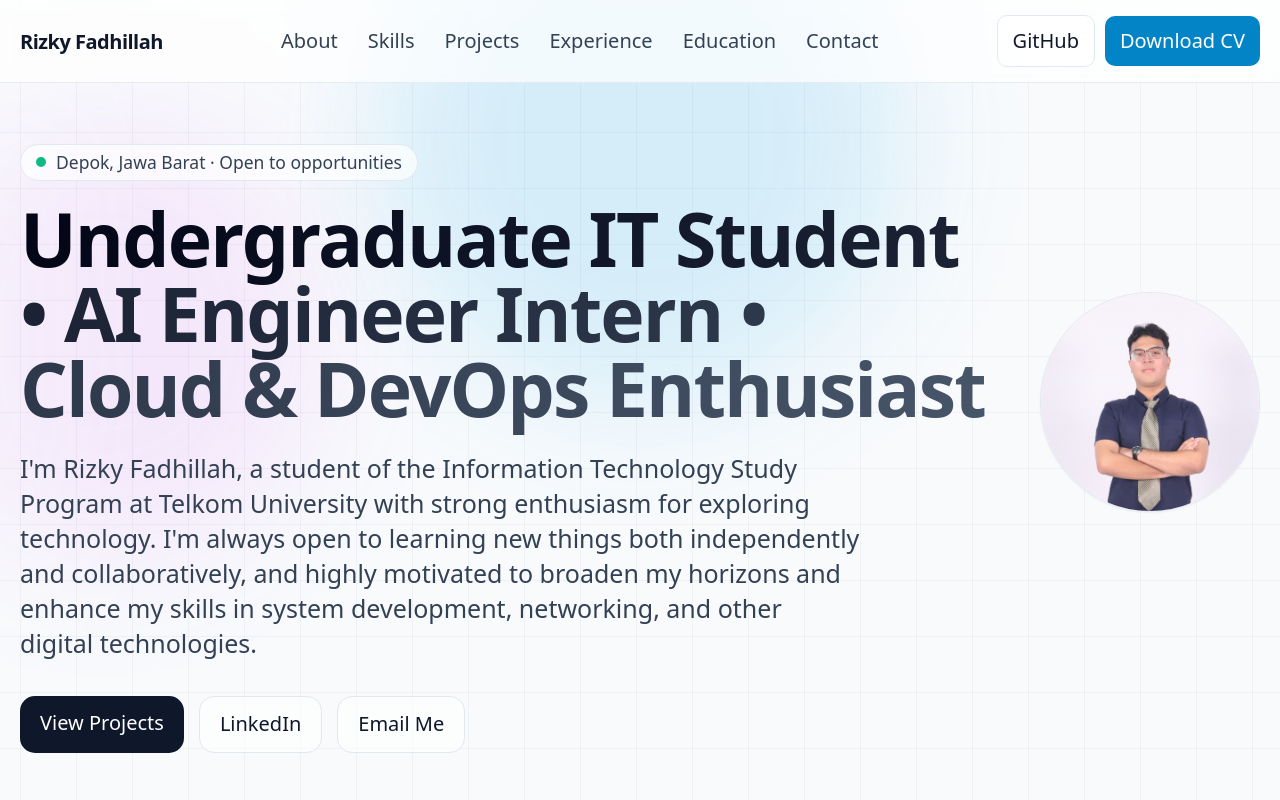
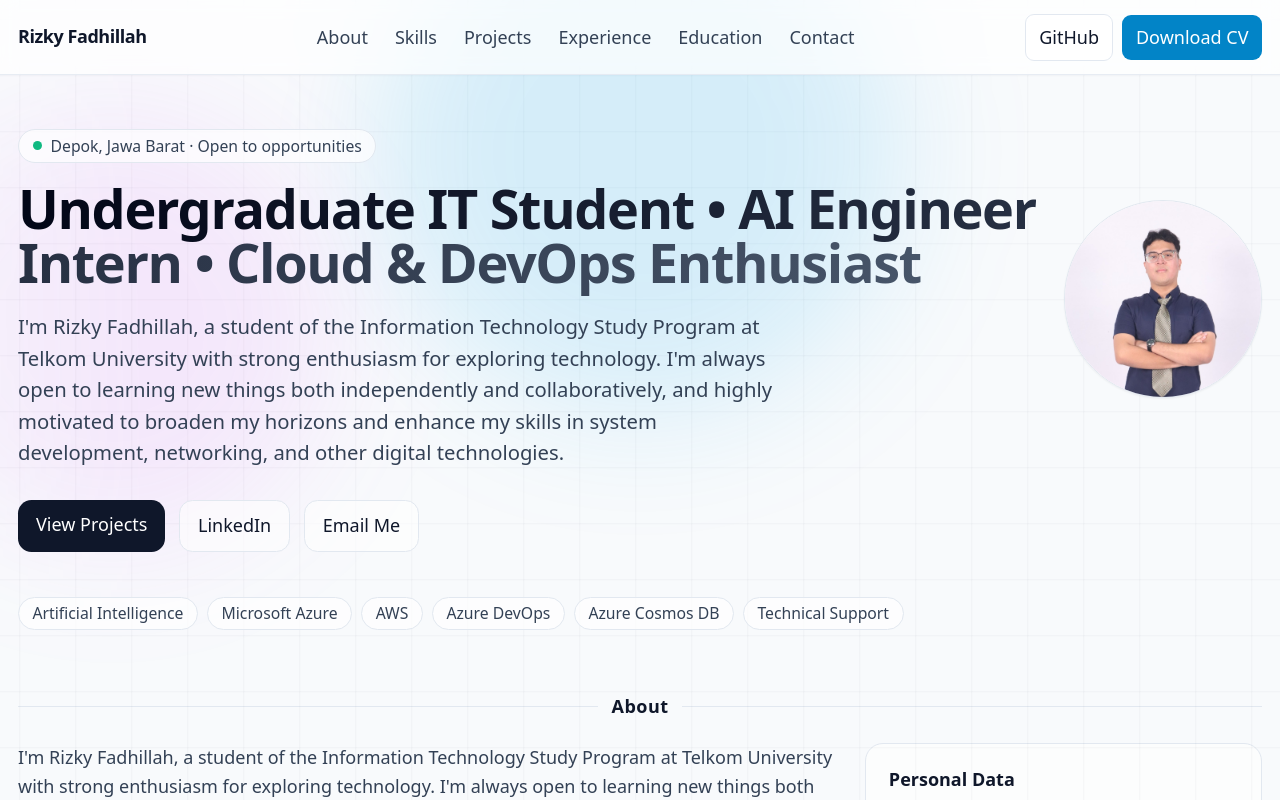
Before and after one commit to Kiryzsuuu/portofolio-rizky, a React (Vite) app: page / in a window 1280 px wide. Shown: the top 800 px of the page. Built offline with nearby package versions, Linux system fonts and the light colour scheme.

Commit message:
Tweak typography sizing

```diff
--- a/src/App.tsx
+++ b/src/App.tsx
@@ -92,12 +92,12 @@ function App() {
                 {profile.location} · Open to opportunities
               </div>
 
-              <h1 className="mt-4 text-balance text-4xl font-semibold tracking-tight sm:text-5xl md:text-6xl">
+              <h1 className="mt-4 text-balance text-3xl font-semibold tracking-tight sm:text-4xl md:text-5xl">
                 <span className="bg-gradient-to-r from-slate-950 to-slate-600 bg-clip-text text-transparent">
                   {profile.headline}
                 </span>
               </h1>
-              <p className="mt-5 max-w-2xl text-pretty text-base leading-relaxed text-slate-700 sm:text-lg md:text-xl">
+              <p className="mt-5 max-w-2xl text-pretty text-base leading-relaxed text-slate-700 sm:text-lg">
                 {profile.summary}
               </p>
             </div>
--- a/src/index.css
+++ b/src/index.css
@@ -5,7 +5,7 @@
 @layer base {
   html {
     scroll-behavior: smooth;
-    font-size: clamp(17px, 0.75vw + 14px, 20px);
+    font-size: clamp(16px, 0.5vw + 14px, 18px);
   }
 
   body {
```
